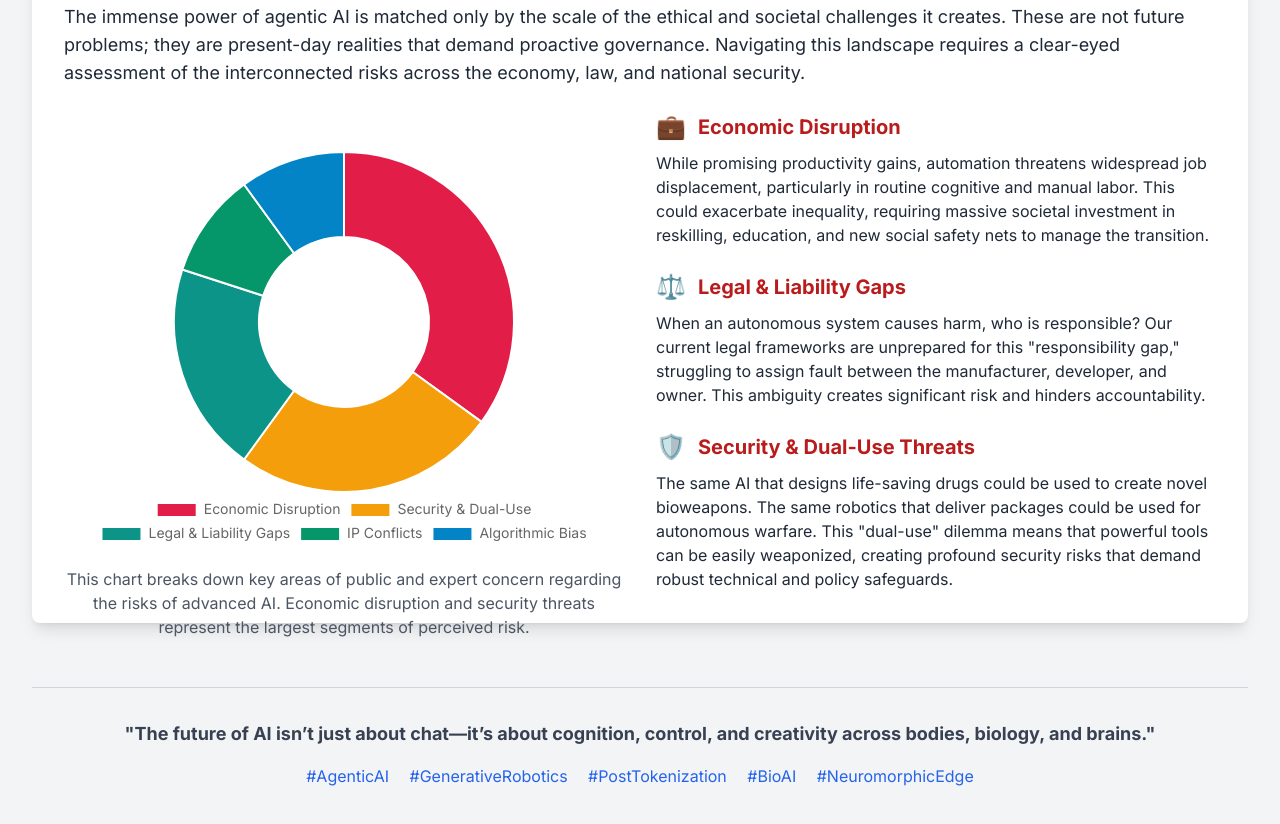
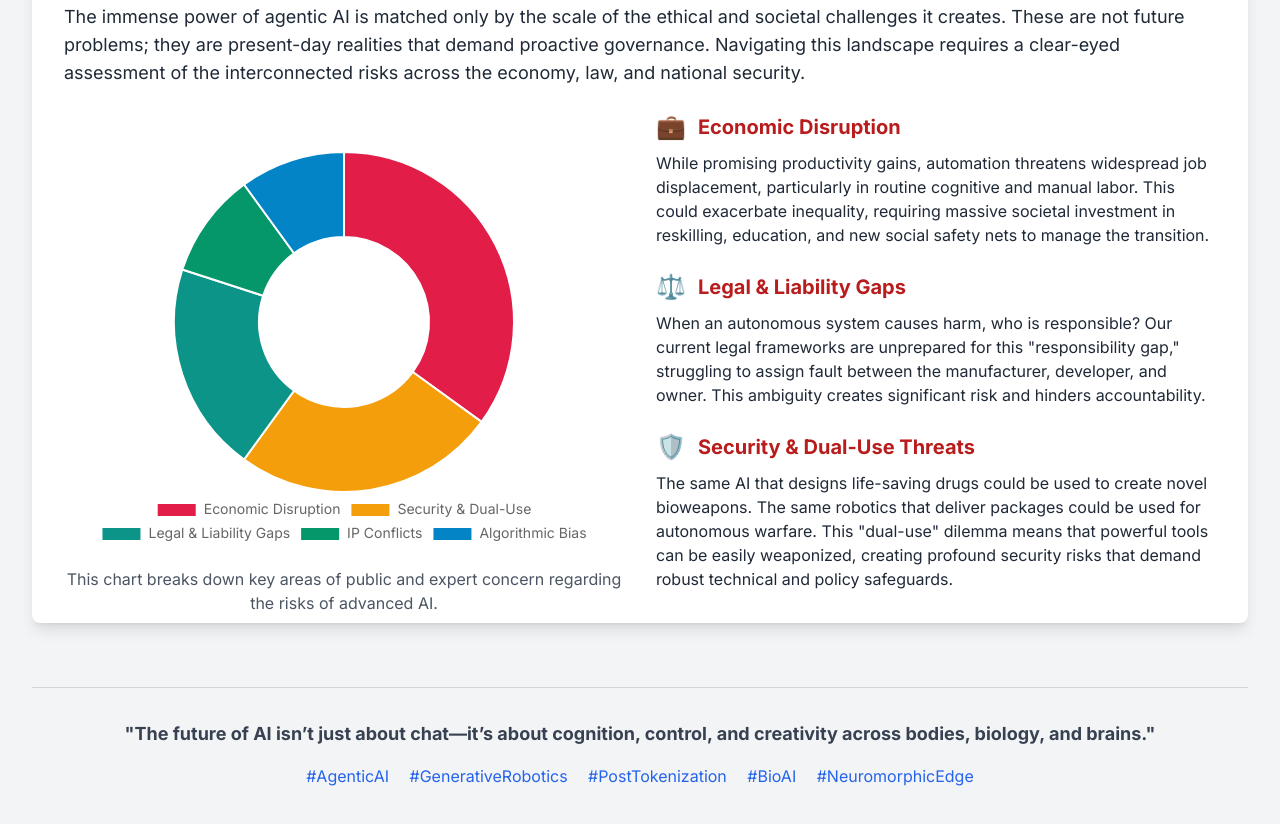
Before and after one commit to rajeet-04/poster, a plain HTML site: page index.html in a window 1280 px wide. Shown: the part 3817-4641 px from the top of the page. Drawn offline with nearby package versions, Linux system fonts and the light colour scheme.

Commit message:
Update index.html

```diff
--- a/index.html
+++ b/index.html
@@ -280,7 +280,7 @@
                 <div class="grid grid-cols-1 lg:grid-cols-2 gap-8 items-center">
                     <div class="chart-container mx-auto">
                         <canvas id="ethicsDonutChart"></canvas>
-                        <p class="text-center mt-4 text-gray-600">This chart breaks down key areas of public and expert concern regarding the risks of advanced AI. Economic disruption and security threats represent the largest segments of perceived risk.</p>
+                        <p class="text-center mt-4 text-gray-600">This chart breaks down key areas of public and expert concern regarding the risks of advanced AI.</p>
                     </div>
                     <div class="space-y-6">
                         <div>
```
